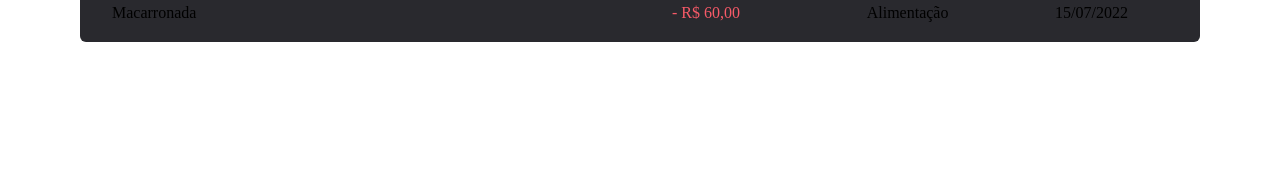
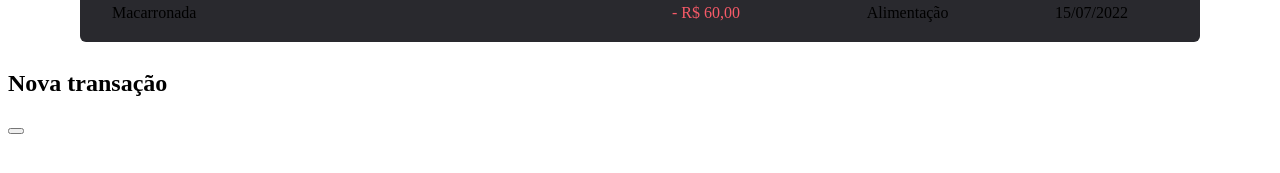
Before and after one commit to hilquiasfmelo/dt-money-2.0, a React (Vite) app: page / in a window 1280 px wide. Both pictures are taken after a click on the button "Nova transação". Shown: the part 503-676 px from the top of the page. Built offline with nearby package versions, Linux system fonts and the light colour scheme.

Commit message:
Estrutura visual - Criando um modal acessível

```diff
--- a/package.json
+++ b/package.json
@@ -9,6 +9,7 @@
     "preview": "vite preview"
   },
   "dependencies": {
+    "@radix-ui/react-dialog": "^1.0.0",
     "phosphor-react": "^1.4.1",
     "react": "^18.2.0",
     "react-dom": "^18.2.0",
--- a/src/components/Header/index.tsx
+++ b/src/components/Header/index.tsx
@@ -1,4 +1,5 @@
 import { HeaderContainer, HeaderContent, NewTransactionButton } from './styles'
+import * as Dialog from '@radix-ui/react-dialog'
 
 import logo from '../../assets/logo.svg'
 
@@ -8,7 +9,21 @@
       <HeaderContent>
         <img src={logo} alt="" />
 
-        <NewTransactionButton>Nova transação</NewTransactionButton>
+        <Dialog.Root>
+          <Dialog.Trigger asChild>
+            <NewTransactionButton>Nova transação</NewTransactionButton>
+          </Dialog.Trigger>
+
+          <Dialog.Portal>
+            <Dialog.Overlay />
+
+            <Dialog.Content>
+              <Dialog.Title>Nova transação</Dialog.Title>
+
+              <Dialog.Close />
+            </Dialog.Content>
+          </Dialog.Portal>
+        </Dialog.Root>
       </HeaderContent>
     </HeaderContainer>
   )
```
Also changed, not shown: 1 other file (tests, documents, lock files or other folders).
